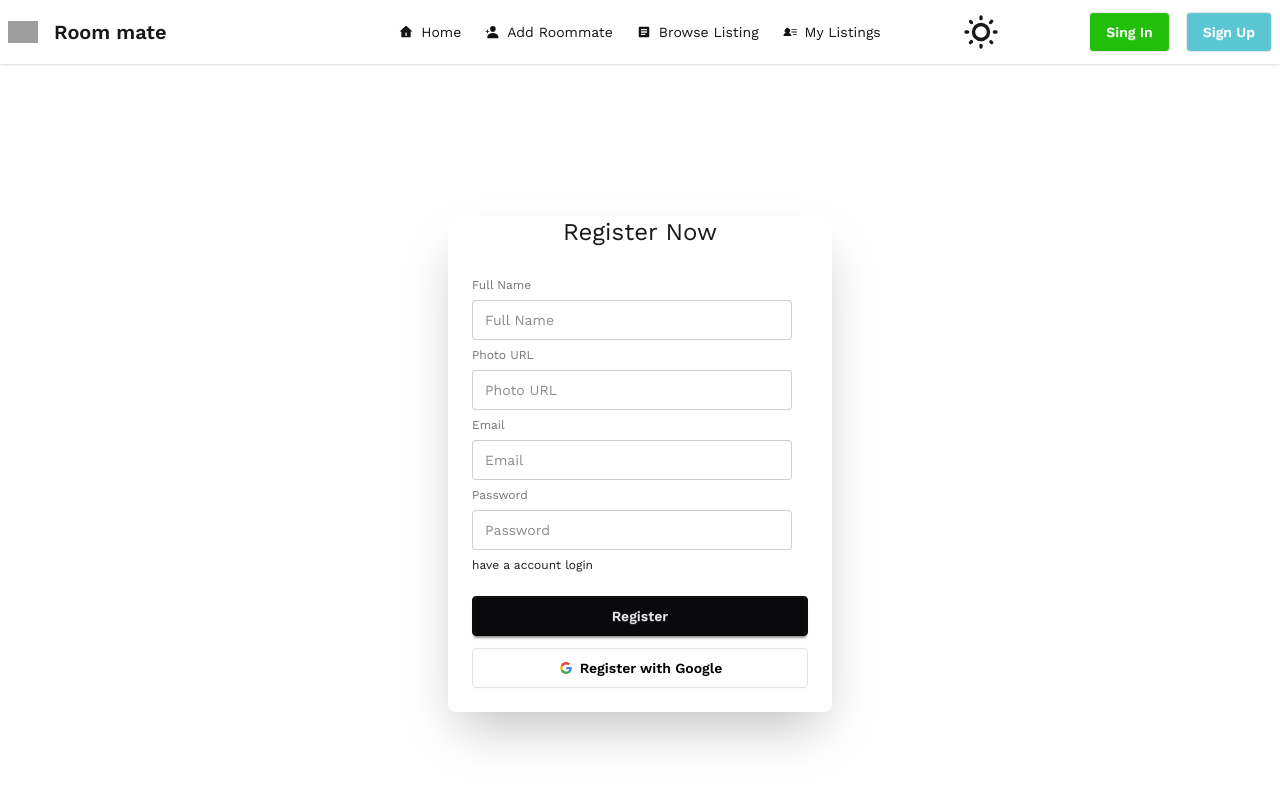
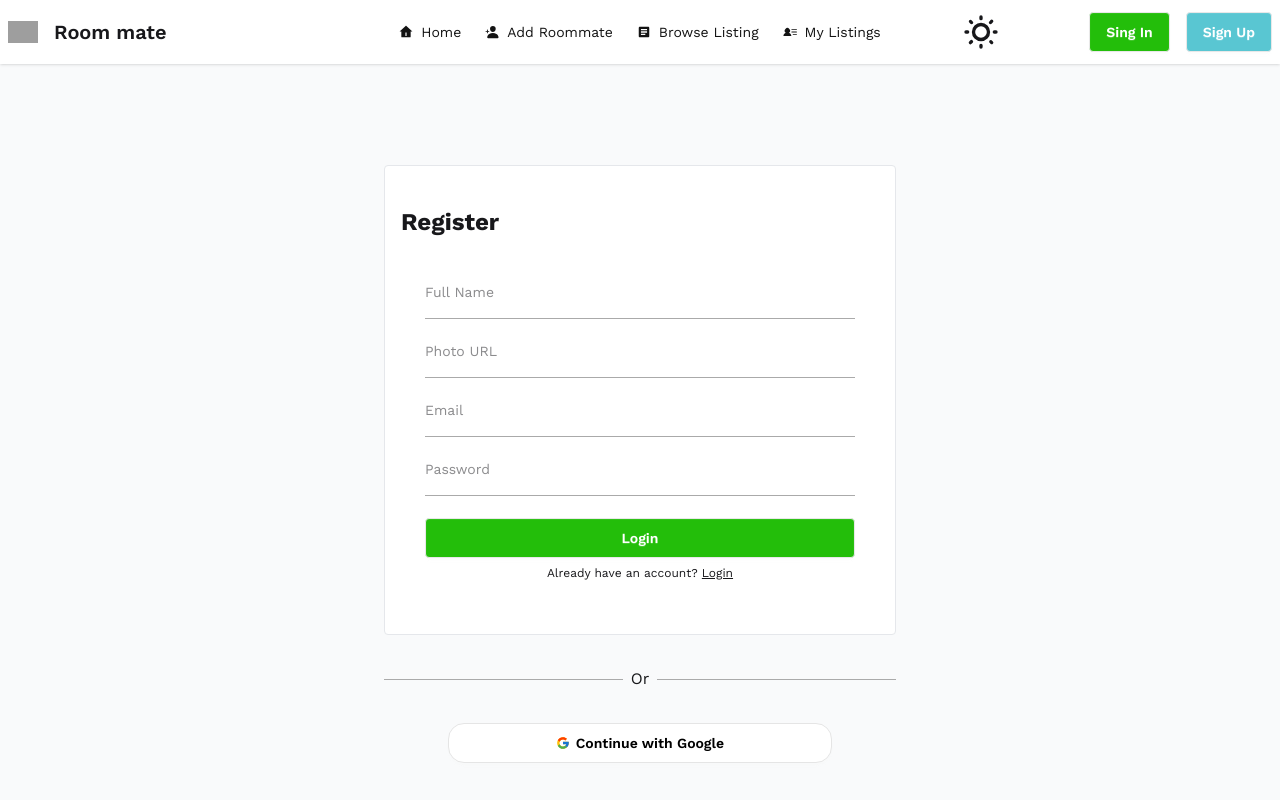
Before and after one commit to Soriful-Hasan/find-mate, a React (Vite) app: page /register in a window 1280 px wide. Shown: the top 800 px of the page. Built offline with nearby package versions, Linux system fonts and the light colour scheme; no server answers; grey boxes are pictures that could not be loaded.

Commit message:
details page design complete

```diff
--- a/src/Authentication/Login.jsx
+++ b/src/Authentication/Login.jsx
@@ -1,6 +1,7 @@
 import React, { useContext, useState } from "react";
 import { Link, useLocation, useNavigate } from "react-router";
 import { userContext } from "./AuthProvider";
+import { FcGoogle } from "react-icons/fc";
 
 const Login = () => {
   const { signIn, signInWithGoogle } = useContext(userContext);
@@ -32,67 +33,66 @@ const Login = () => {
   };
   return (
     <div className="min-h-screen flex flex-col justify-center items-center">
-      <div className="card bg-base-100 w-full max-w-sm shrink-0 shadow-2xl ">
-        <div className="text-center">
-          <h1 className="text-2xl">Login Now</h1>
+      <div className="card bg-base-100 w-full max-w-lg shrink-0 py-6 px-4 border rounded-sm border-gray-200 ">
+        <div className="place-items-center mt-4">
+          <div className="text-start w-full ">
+            <h1 className="text-2xl font-bold">Login</h1>
+          </div>
         </div>
         <div className="card-body">
-          <form onSubmit={handleSignIn} className="fieldset">
-            <label className="label">Email</label>
+          <form
+            onSubmit={handleSignIn}
+            className="fieldset w-full place-items-center"
+          >
             <input
               type="email"
               name="email"
-              className="input"
+              required
+              className=" py-4 focus:outline-none text-sm border-[#AAAAAA] w-full border-0 border-b rounded-none"
               placeholder="Email"
             />
-            <label className="label">Password</label>
             <input
               name="password"
               type="password"
-              className="input"
+              required
+              className="py-4 text-sm focus:outline-none  w-full mt-6 border-[#AAAAAA] border-0 border-b rounded-none"
               placeholder="Password"
             />
-            <div>
-              <Link to={"/register"} className="link link-hover">
-                are you new register
+
+            <div className="flex justify-around  mt-8 w-full">
+              <p className="font-semibold">Remember Me</p>
+              <p className=" text-end link text-[#23BE0A]">Forget Password</p>
+            </div>
+
+            <div className="w-full  flex justify-center">
+              <button className="btn bg-[#23BE0A] text-white mt-4 w-full">
+                Login
+              </button>
+            </div>
+            <div className="text-center mt-4  tex w-full font-semibold">
+              <Link to={"/register"} className="">
+                don't have an account?{" "}
+                <span className="link link-hover underline text-[#23BE0A]">
+                  Create account
+                </span>
               </Link>
             </div>
-            <button className="btn btn-neutral mt-4">Login</button>
           </form>
-          <button
-            onClick={handleLoginGoogle}
-            className="btn bg-white text-black border-[#e5e5e5]"
-          >
-            <svg
-              aria-label="Google logo"
-              width="16"
-              height="16"
-              xmlns="http://www.w3.org/2000/svg"
-              viewBox="0 0 512 512"
-            >
-              <g>
-                <path d="m0 0H512V512H0" fill="#fff"></path>
-                <path
-                  fill="#34a853"
-                  d="M153 292c30 82 118 95 171 60h62v48A192 192 0 0190 341"
-                ></path>
-                <path
-                  fill="#4285f4"
-                  d="m386 400a140 175 0 0053-179H260v74h102q-7 37-38 57"
-                ></path>
-                <path
-                  fill="#fbbc02"
-                  d="m90 341a208 200 0 010-171l63 49q-12 37 0 73"
-                ></path>
-                <path
-                  fill="#ea4335"
-                  d="m153 219c22-69 116-109 179-50l55-54c-78-75-230-72-297 55"
-                ></path>
-              </g>
-            </svg>
-            Register with Google
-          </button>
         </div>
+      </div>
+      <div className="flex my-8 max-w-lg w-full items-center gap-2">
+        <div className="border-b w-full border-[#AAAAAA]"></div>
+        <p>Or</p>
+        <div className="w-full border-b border-[#AAAAAA]"></div>
+      </div>
+      <div className=" w-full  flex justify-center">
+        <button
+          onClick={handleLoginGoogle}
+          className="btn bg-white w-sm rounded-2xl text-black border-[#e5e5e5]"
+        >
+          <FcGoogle />
+          Continue with Google
+        </button>
       </div>
     </div>
   );
--- a/src/Authentication/Register.jsx
+++ b/src/Authentication/Register.jsx
@@ -1,6 +1,7 @@
 import React, { useContext, useState } from "react";
 import { Link, useNavigate } from "react-router";
 import { userContext } from "./AuthProvider";
+import { FcGoogle } from "react-icons/fc";
 
 const Register = () => {
   const {
@@ -72,84 +73,75 @@ const Register = () => {
 
   return (
     <div className="min-h-screen flex flex-col justify-center items-center">
-      <div className="card bg-base-100 w-full max-w-sm shrink-0 shadow-2xl">
-        <div className="text-center">
-          <h1 className="text-2xl">Register Now</h1>
+      <div className="card bg-base-100 w-full max-w-lg shrink-0  py-6 px-4 border rounded-sm border-gray-200  ">
+        <div className="place-items-center mt-4">
+          <div className="text-start w-full ">
+            <h1 className="text-2xl font-bold">Register</h1>
+          </div>
         </div>
         <div className="card-body">
-          <form onSubmit={handleSignIn} className="fieldset">
-            <label className="label">Full Name</label>
+          <form
+            onSubmit={handleSignIn}
+            className="fieldset place-items-center "
+          >
             <input
               type="text"
               name="name"
-              className="input"
+              required
+              className="py-4  text-sm focus:outline-none  border-[#AAAAAA] w-full border-0 border-b rounded-none"
               placeholder="Full Name"
             />
-            <label className="label">Photo URL</label>
+
             <input
               type="text"
               name="photo"
-              className="input"
+              required
+              className="py-4 text-sm  focus:outline-none  border-[#AAAAAA] w-full border-0 border-b rounded-none"
               placeholder="Photo URL"
             />
-            <label className="label">Email</label>
+
             <input
               type="email"
               name="email"
-              className="input"
+              required
+              className="py-4 text-sm  focus:outline-none  border-[#AAAAAA] w-full border-0 border-b rounded-none"
               placeholder="Email"
             />
-            <label className="label">Password</label>
+
             <input
               type="text"
               name="password"
-              className="input"
+              required
+              className="py-4 text-sm  focus:outline-none  border-[#AAAAAA] w-full border-0 border-b rounded-none"
               placeholder="Password"
             />
 
+            <div className="w-full  flex justify-center">
+              <button className="btn bg-[#23BE0A] text-white mt-4 w-full">
+                Login
+              </button>
+            </div>
             <div>
               <Link to={"/login"} className="link link-hover">
-                have a account login
+                Already have an account? <span className="link">Login</span>
               </Link>
             </div>
-            <button type="submit" className="btn btn-neutral mt-4">
-              Register
-            </button>
           </form>
-          <button
-            onClick={handleRegisterGoogle}
-            className="btn bg-white text-black border-[#e5e5e5]"
-          >
-            <svg
-              aria-label="Google logo"
-              width="16"
-              height="16"
-              xmlns="http://www.w3.org/2000/svg"
-              viewBox="0 0 512 512"
-            >
-              <g>
-                <path d="m0 0H512V512H0" fill="#fff"></path>
-                <path
-                  fill="#34a853"
-                  d="M153 292c30 82 118 95 171 60h62v48A192 192 0 0190 341"
-                ></path>
-                <path
-                  fill="#4285f4"
-                  d="m386 400a140 175 0 0053-179H260v74h102q-7 37-38 57"
-                ></path>
-                <path
-                  fill="#fbbc02"
-                  d="m90 341a208 200 0 010-171l63 49q-12 37 0 73"
-                ></path>
-                <path
-                  fill="#ea4335"
-                  d="m153 219c22-69 116-109 179-50l55-54c-78-75-230-72-297 55"
-                ></path>
-              </g>
-            </svg>
-            Register with Google
-          </button>
         </div>
+      </div>
+      <div className="flex my-8 max-w-lg w-full items-center gap-2">
+        <div className="border-b w-full border-[#AAAAAA]"></div>
+        <p>Or</p>
+        <div className="w-full border-b border-[#AAAAAA]"></div>
+      </div>
+      <div className=" w-full  flex justify-center">
+        <button
+          onClick={handleRegisterGoogle}
+          className="btn bg-white w-sm rounded-2xl text-black border-[#e5e5e5]"
+        >
+          <FcGoogle />
+          Continue with Google
+        </button>
       </div>
     </div>
   );
--- a/src/Components/Navbar.jsx
+++ b/src/Components/Navbar.jsx
@@ -140,7 +140,7 @@ const Navbar = () => {
 
               {}
               {/* sun icon */}
-              {theme == "light" && (
+
               <svg
                 className="swap-off h-10 w-10 fill-current"
                 xmlns="http://www.w3.org/2000/svg"
@@ -148,8 +148,7 @@ const Navbar = () => {
               >
                 <path d="M5.64,17l-.71.71a1,1,0,0,0,0,1.41,1,1,0,0,0,1.41,0l.71-.71A1,1,0,0,0,5.64,17ZM5,12a1,1,0,0,0-1-1H3a1,1,0,0,0,0,2H4A1,1,0,0,0,5,12Zm7-7a1,1,0,0,0,1-1V3a1,1,0,0,0-2,0V4A1,1,0,0,0,12,5ZM5.64,7.05a1,1,0,0,0,.7.29,1,1,0,0,0,.71-.29,1,1,0,0,0,0-1.41l-.71-.71A1,1,0,0,0,4.93,6.34Zm12,.29a1,1,0,0,0,.7-.29l.71-.71a1,1,0,1,0-1.41-1.41L17,5.64a1,1,0,0,0,0,1.41A1,1,0,0,0,17.66,7.34ZM21,11H20a1,1,0,0,0,0,2h1a1,1,0,0,0,0-2Zm-9,8a1,1,0,0,0-1,1v1a1,1,0,0,0,2,0V20A1,1,0,0,0,12,19ZM18.36,17A1,1,0,0,0,17,18.36l.71.71a1,1,0,0,0,1.41,0,1,1,0,0,0,0-1.41ZM12,6.5A5.5,5.5,0,1,0,17.5,12,5.51,5.51,0,0,0,12,6.5Zm0,9A3.5,3.5,0,1,1,15.5,12,3.5,3.5,0,0,1,12,15.5Z" />
               </svg>
-              )}
-              {theme == "dark" && (
+
               <svg
                 className="swap-on h-10 w-10 fill-current"
                 xmlns="http://www.w3.org/2000/svg"
@@ -157,7 +156,7 @@ const Navbar = () => {
               >
                 <path d="M21.64,13a1,1,0,0,0-1.05-.14,8.05,8.05,0,0,1-3.37.73A8.15,8.15,0,0,1,9.08,5.49a8.59,8.59,0,0,1,.25-2A1,1,0,0,0,8,2.36,10.14,10.14,0,1,0,22,14.05,1,1,0,0,0,21.64,13Zm-9.5,6.69A8.14,8.14,0,0,1,7.08,5.22v.27A10.15,10.15,0,0,0,17.22,15.63a9.79,9.79,0,0,0,2.1-.22A8.11,8.11,0,0,1,12.14,19.73Z" />
               </svg>
-              )}
+
               {/* moon icon */}
             </label>
           </div>
@@ -170,7 +169,11 @@ const Navbar = () => {
             ) : (
               <div className="avatar">
                 <div className="w-12 rounded-full ">
-                  {user ? <img src={user?.photoURL} /> : <span></span>}
+                  {user ? (
+                    <img src={user?.photoURL} referrerPolicy="no-referrer" />
+                  ) : (
+                    <span></span>
+                  )}
                 </div>
               </div>
             )}
--- a/src/Home/Home.jsx
+++ b/src/Home/Home.jsx
@@ -19,7 +19,7 @@ const Home = () => {
   }, [data]);
 
   return (
-    <div className="min-h-screen grid grid-cols-3 gap-4 mt-10 ">
+    <div className="min-h-screen  grid grid-cols-1 md:grid-cols-2 lg:grid-cols-3 gap-4 mt-10 ">
       {data?.map((singleData) => (
         <AvailableRoommate singleData={singleData}></AvailableRoommate>
       ))}
--- a/src/Home/Root.jsx
+++ b/src/Home/Root.jsx
@@ -5,11 +5,14 @@ import { Outlet } from "react-router";
 
 const Root = () => {
   return (
-    <div>
+    <div className="bg-gray-50">
       <Navbar></Navbar>
-      <div className="w-11/12 mx-auto ">
-        <Outlet></Outlet>
-      </div>
+
+        <div className="w-11/12 mx-auto ">
+          <Outlet></Outlet>
+        </div>
+
+
       <Footer></Footer>
     </div>
   );
--- a/src/Page/FindRoommate.jsx
+++ b/src/Page/FindRoommate.jsx
@@ -33,9 +33,10 @@ const FindRoommate = () => {
       });
   };
   return (
-    <div className="">
+    <div className=" border my-10 w-8/12 mx-auto p-8 border-gray-200 bg-white">
+      <h1 className="font-bold text-center text-2xl ">Add Post</h1>
       <form onSubmit={handleSubmitData}>
-        <div className="grid grid-cols-2 gap-10 mt-20">
+        <div className="grid grid-cols-2 gap-10 mt-10">
           <input
             type="text"
             name="title"
@@ -113,8 +114,8 @@ const FindRoommate = () => {
             className="input input-md w-full disabled:not-read-only"
           />
         </div>
-        <div className=" flex justify-center mt-20">
-          <button className="btn w-8/12 ">Add Data</button>
+        <div className=" flex justify-center w-full   mt-20">
+          <button className="btn full w-2xl bg-[#23BE0A] text-white">Add Post</button>
         </div>
       </form>
     </div>
--- a/src/Page/UpdateListing.jsx
+++ b/src/Page/UpdateListing.jsx
@@ -38,7 +38,7 @@ const UpdateListing = () => {
   };
 
   return (
-    <div className="min-h-screen">
+    <div className="border my-10 w-8/12 mx-auto p-8 border-gray-200 bg-white">
       <form onSubmit={(e) => handleUpdate(e, _id)}>
         <div className="grid grid-cols-2 gap-10 mt-20">
           <input
```
Lines whose indentation alone changed are shown as unchanged.
